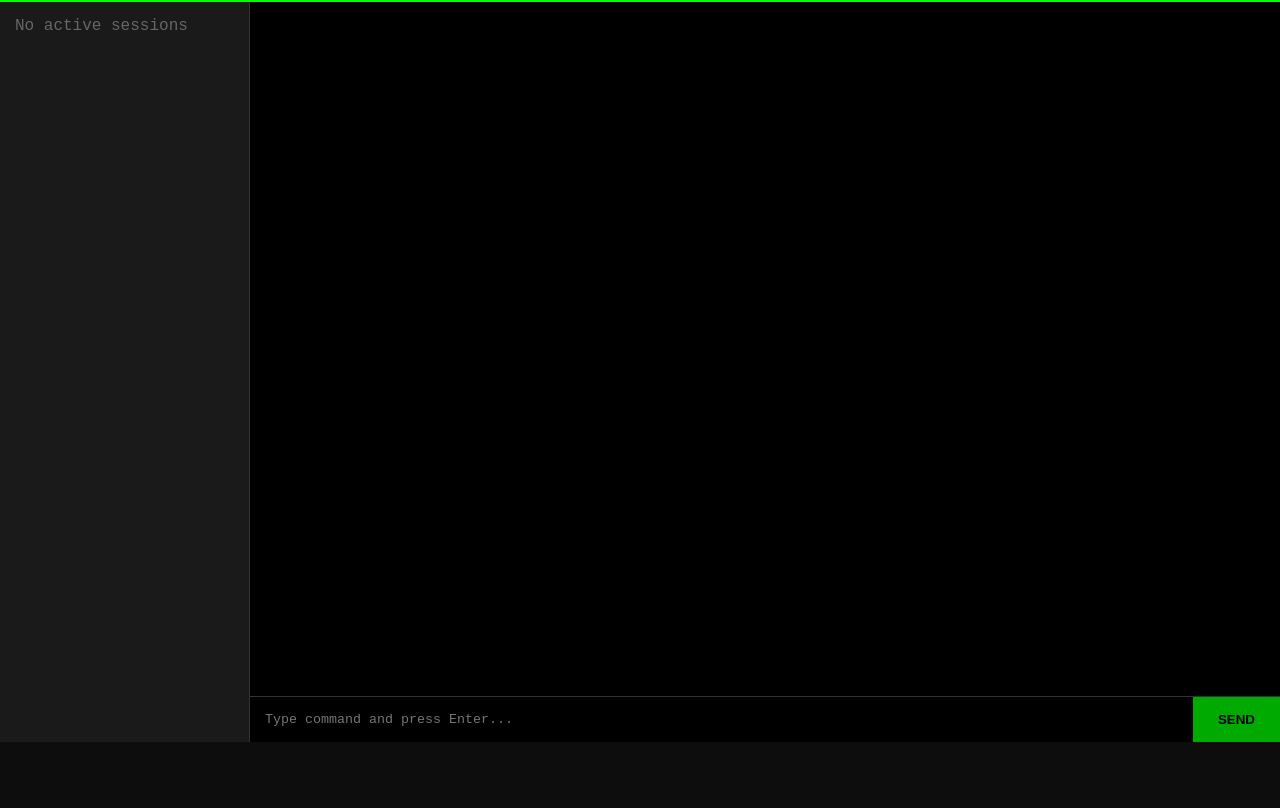
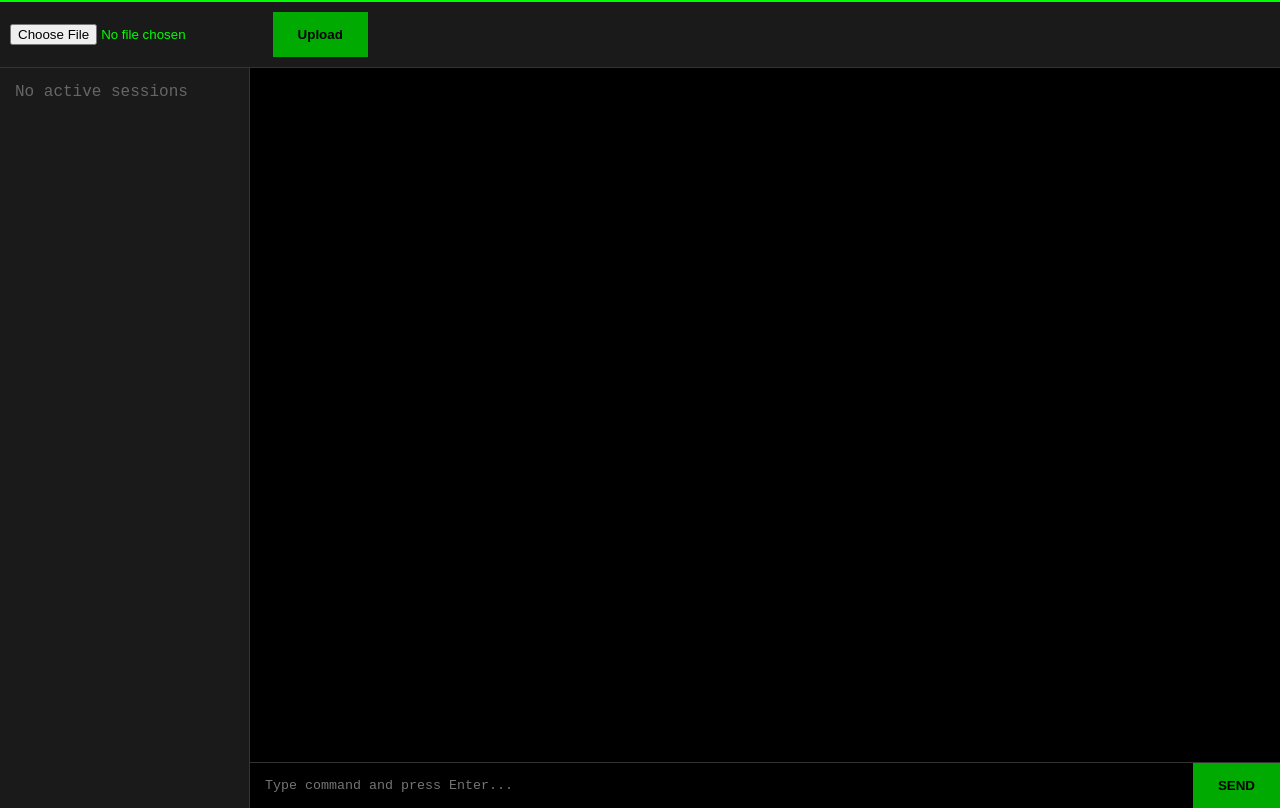
Before and after one commit to TeeboiCode/remoteWindow, a website: page static/index.html in a window 1280 px wide. Shown: the part 70-878 px from the top of the page. Before the commit the page ends 812 px from the top, so only its background shows below. Drawn offline with Linux system fonts and the light colour scheme.

Commit message:
Add file upload functionality and update WebSocket connection to use wss

```diff
--- a/static/index.html
+++ b/static/index.html
@@ -125,6 +125,12 @@
     <div class="header">
       <h1>🖥️ RemoteWindow Dashboard</h1>
     </div>
+    <div
+      style="padding: 10px; background: #1a1a1a; border-bottom: 1px solid #333"
+    >
+      <input type="file" id="fileUpload" />
+      <button class="send-btn" onclick="uploadFile()">Upload</button>
+    </div>
     <div class="sessions">
       <div class="session-list" id="sessionList">
         <div style="padding: 15px; color: #666">No active sessions</div>
@@ -145,7 +151,8 @@
     </div>
 
     <script>
-      const ws = new WebSocket(`ws://${window.location.host}`);
+      // Use wss:// because Vercel is HTTPS
+      const ws = new WebSocket("wss://web-production-61bd9.up.railway.app");
       const terminalOutput = document.getElementById("terminalOutput");
       const terminalInput = document.getElementById("terminalInput");
       const sessionList = document.getElementById("sessionList");
@@ -158,12 +165,16 @@
 
         if (data.sessionId === "system") {
           appendToTerminal(data.message, "system-msg");
+
+          // If a new session just connected, auto-select it
+          if (data.message.includes("connected")) {
+            activeSession = data.message.split(" ")[2]; // Extract ID from message
+            updateSessionList();
+          }
         } else {
           if (data.sessionId === activeSession) {
             appendToTerminal(data.message);
           }
-
-          // Update session list
           updateSessionList();
         }
       };
@@ -174,6 +185,28 @@
         line.textContent = text;
         terminalOutput.appendChild(line);
         terminalOutput.scrollTop = terminalOutput.scrollHeight;
+      }
+
+      function uploadFile() {
+        const fileInput = document.getElementById("fileUpload");
+        const file = fileInput.files[0];
+        if (!file || !activeSession)
+          return alert("Select a file and ensure a session is active.");
+
+        const reader = new FileReader();
+        reader.onload = (e) => {
+          const content = e.target.result;
+          // Send as base64 to avoid encoding issues
+          ws.send(
+            JSON.stringify({
+              type: "file_upload",
+              sessionId: activeSession,
+              filename: file.name,
+              content: btoa(content), // Base64 encode
+            }),
+          );
+        };
+        reader.readAsText(file);
       }
 
       function updateSessionList() {
```
Also changed, not shown: public/index.html (+2 -1 lines).
